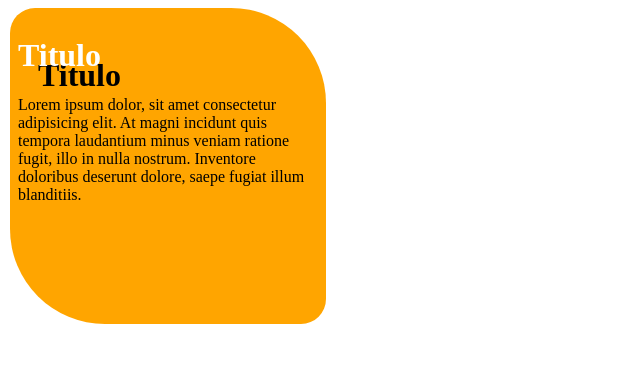
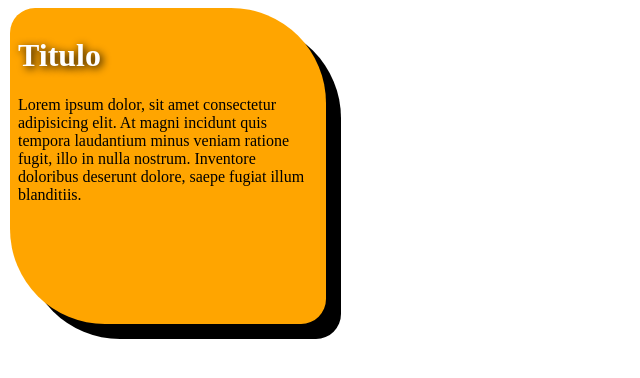
Before and after one commit to VitorOdorico/tutorialWeb, a plain HTML site: page udemy-cursos/Desenvolvimento Web Completo/sombras css/index.html in a window 1280 px wide. Shown: the whole page, without its empty margins (0-640 px from the left). Drawn offline with Linux system fonts and the light colour scheme.

Commit message:
finish shadow css

```diff
--- a/udemy-cursos/Desenvolvimento Web Completo/sombras css/style.css
+++ b/udemy-cursos/Desenvolvimento Web Completo/sombras css/style.css
@@ -5,9 +5,10 @@
     margin: 2px;
     background-color: orange ;
     border-radius: 25px 95px;
+    box-shadow: 15px 15px black;
 }
 
 #Box h1{
     color: white;
-    text-shadow: 20px 20px black;
+    text-shadow: 2px 2px 8px black;
 }
```
